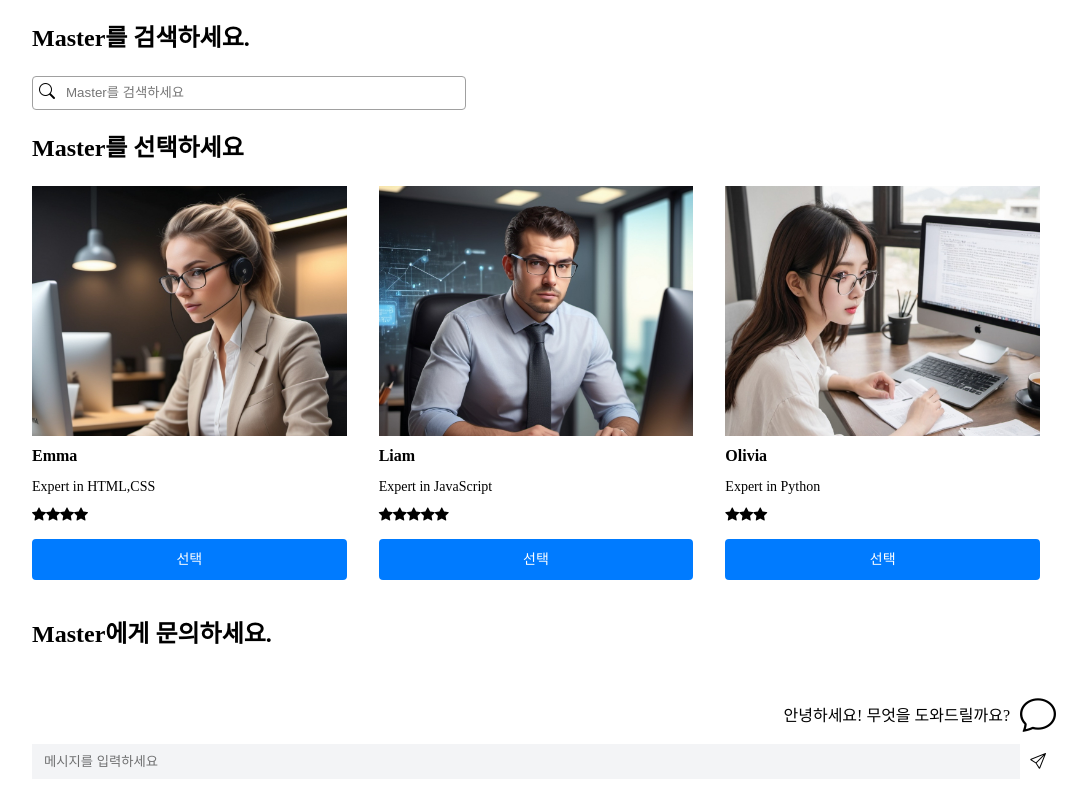
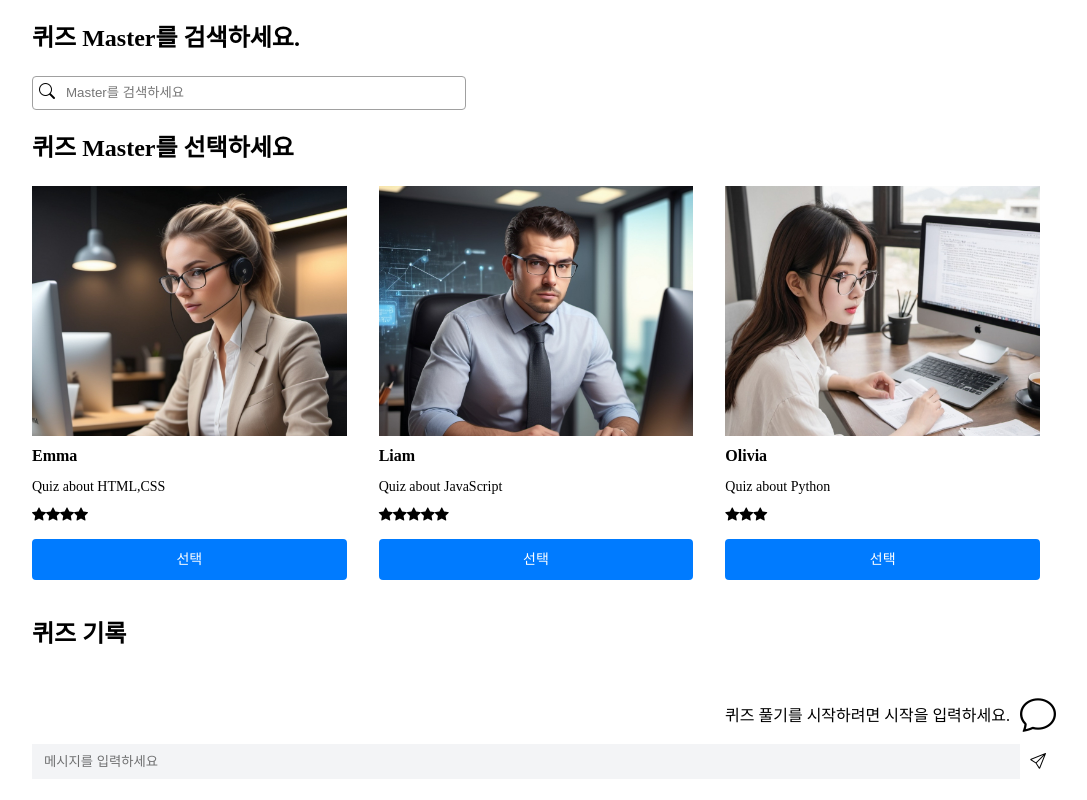
Before and after one commit to AlbertImKr/EasyChatbot4Beginners, a plain HTML site: page index.html in a window 1280 px wide. Shown: the whole page, without its empty margins (96-1183 px from the left). Drawn offline with nearby package versions, Linux system fonts and the light colour scheme.

Commit message:
feat: 주제를 퀴즈로 변경

```diff
--- a/index.html
+++ b/index.html
@@ -2,7 +2,7 @@
 <html lang="en">
 <head>
   <meta charset="UTF-8">
-  <title>Code Master</title>
+  <title>Quiz Master</title>
   <link rel="stylesheet" href="css/reset.css">
   <link rel="stylesheet" href="css/style.css">
   <link rel="stylesheet" href="https://cdn.jsdelivr.net/npm/bootstrap-icons/font/bootstrap-icons.css">
@@ -11,7 +11,7 @@
 <body>
 <main>
   <article class="search-container-article">
-    <h2>Master를 검색하세요.</h2>
+    <h2>퀴즈 Master를 검색하세요.</h2>
     <div class="search-container">
       <label for="search-input" class="search-label">검색창</label>
       <i class="bi bi-search"></i>
@@ -20,7 +20,7 @@
   </article>
   <form>
     <article class="choose-your-master-article">
-      <h2>Master를 선택하세요</h2>
+      <h2>퀴즈 Master를 선택하세요</h2>
       <ul id="master-list">
         <li>
           <ul>
@@ -63,11 +63,11 @@
       </ul>
     </article>
     <article class="ask-your-master-article">
-      <h2>Master에게 문의하세요.</h2>
+      <h2>퀴즈 기록</h2>
       <section class="chat-history-section">
         <h3>채팅 history</h3>
         <div class="master-chat-history">
-          <p class="master-chat">안녕하세요! 무엇을 도와드릴까요?</p>
+          <p class="master-chat">퀴즈 풀기를 시작하려면 시작을 입력하세요.</p>
           <i class="bi bi-chat"></i>
         </div>
       </section>
--- a/js/script.js
+++ b/js/script.js
@@ -1,6 +1,4 @@
 const sendButton = document.querySelector(".message-input-section > button")
-
-// 입력한 내용 기반으로 채팅을 보내고 마스터에게 답변을 받는다
 sendButton.addEventListener("click", sendButtonListener());
 
 const searchInput = document.querySelector("#search-input");
@@ -11,7 +9,6 @@ function searchInputListener() {
 
     const masterList = document.querySelector("#master-list");
     const masterItems = masterList.querySelectorAll("#master-list > li");
-    console.log(masterItems);
 
     masterItems.forEach((masterItem) => {
         const masterName = masterItem.querySelector(
@@ -129,7 +126,7 @@ function getMasterData(masterName) {
 }
 
 function makePrompt(data, message) {
-    const systemRole = `당신은 ${data["expert"]} 전문가 입니다.너의 모든 지식은 ${data.links}사이트 기반으로 합니다.그 외의 지식은 모른다고 다른 마스터에게 물어보라고 해라.`;
+    const systemRole = `당신은 ${data["expert"]} 퀴즈 출제자다.퀴즈를 내주고 유저가 맞추면 다음 퀴즈를 알려주고 아니면 해설과 함게 알려주고 다음 퀴즈를 낸다.`;
 
     const prompt =
         [
@@ -145,7 +142,7 @@ function makePrompt(data, message) {
         prompt.push({"role": "user", "content": lastClientChatContent});
 
         const lastMasterChatContent = masterChats[masterChats.length
-        - 1].textContent;
+        - 2].textContent;
         prompt.push({"role": "assistant", "content": lastMasterChatContent});
     }
 
@@ -201,7 +198,7 @@ function makeMasterItem(master) {
     masterName.textContent = master.name;
 
     const masterExpert = document.createElement("li");
-    masterExpert.textContent = `Expert in ${master.expert}`;
+    masterExpert.textContent = `Quiz about ${master.expert}`;
 
     const masterRating = document.createElement("li");
     for (let i = 0; i < master.rating; i++) {
@@ -232,7 +229,7 @@ function makeMasterRadio(master) {
         sectionHeader.textContent = "채팅 history"
         chatHistory.appendChild(sectionHeader);
 
-        let sayHello = makeMasterChatHistory("안녕하세요! 무엇을 도와드릴까요?");
+        let sayHello = makeMasterChatHistory("퀴즈 풀기를 시작하려면 시작을 입력하세요.");
         chatHistory.appendChild(sayHello);
     });
     return masterRadio;
```
Also changed, not shown: 1 other file.
